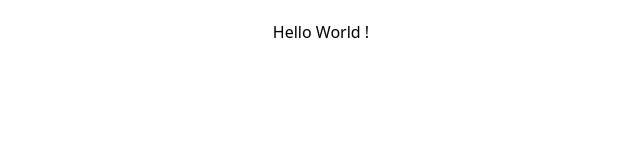
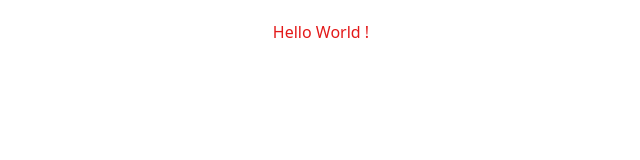
Before and after one commit to arsalannury/Learn_New_Front_Features, a React (Vite) app: page / in a window 1280 px wide. Shown: the top 160 px of the page, without its empty margins (319-959 px from the left). Built offline with nearby package versions, Linux system fonts and the light colour scheme.

Commit message:
--test-css-variable-with-@theme

```diff
--- a/src/App.tsx
+++ b/src/App.tsx
@@ -1,11 +1,9 @@
-
 function App() {
-
   return (
     <>
-     <p className="text-center p-5">Hello World !</p>
+      <p className="text-center p-5 hello-world">Hello World !</p>
     </>
-  )
+  );
 }
 
-export default App
+export default App;
--- a/src/index.css
+++ b/src/index.css
@@ -1 +1,12 @@
 @import "tailwindcss";
+
+@theme {
+  --red-primary: #e31919;
+  --red-secondary: #fa0707;
+  --red-light: #f04141;
+}
+
+
+.hello-world {
+    color: var(--red-primary);
+}
```
